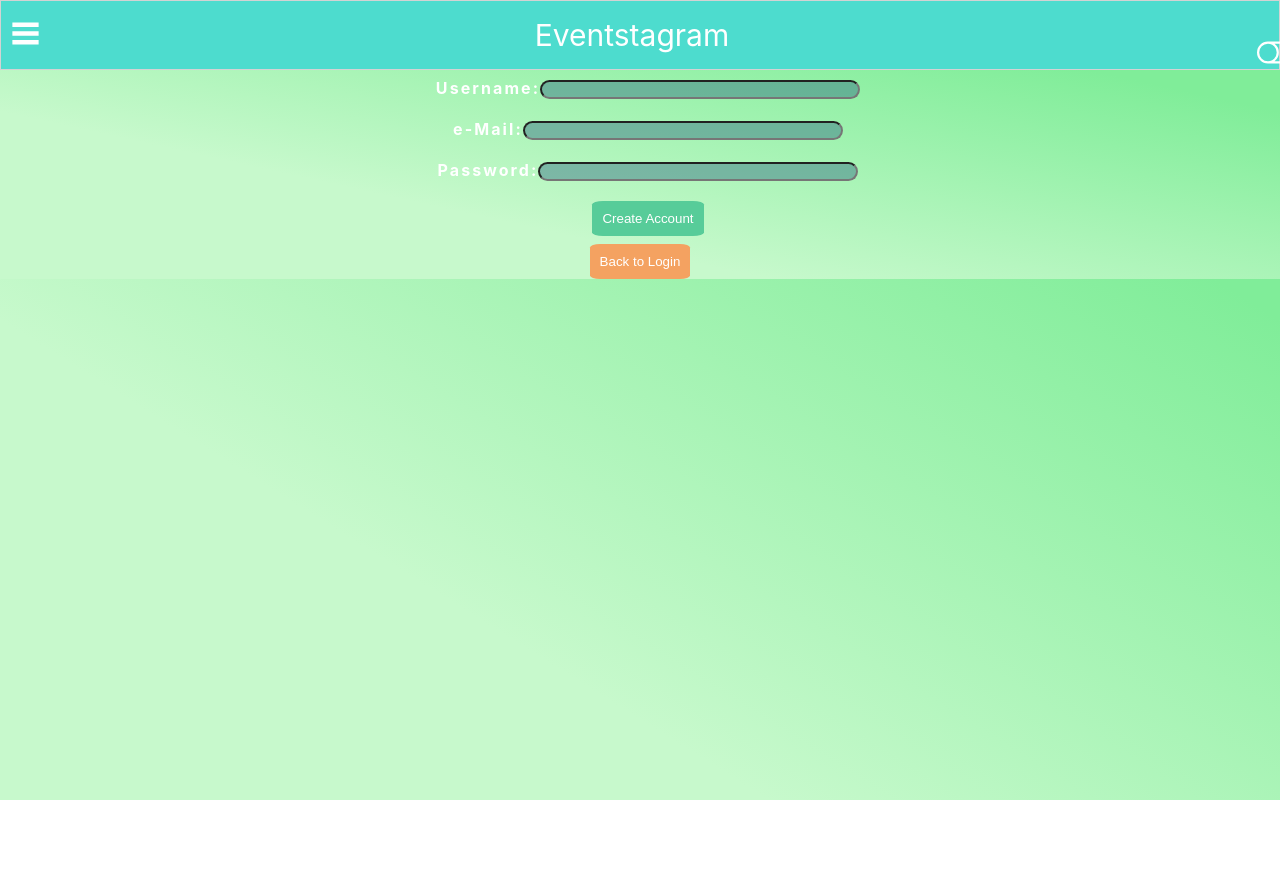
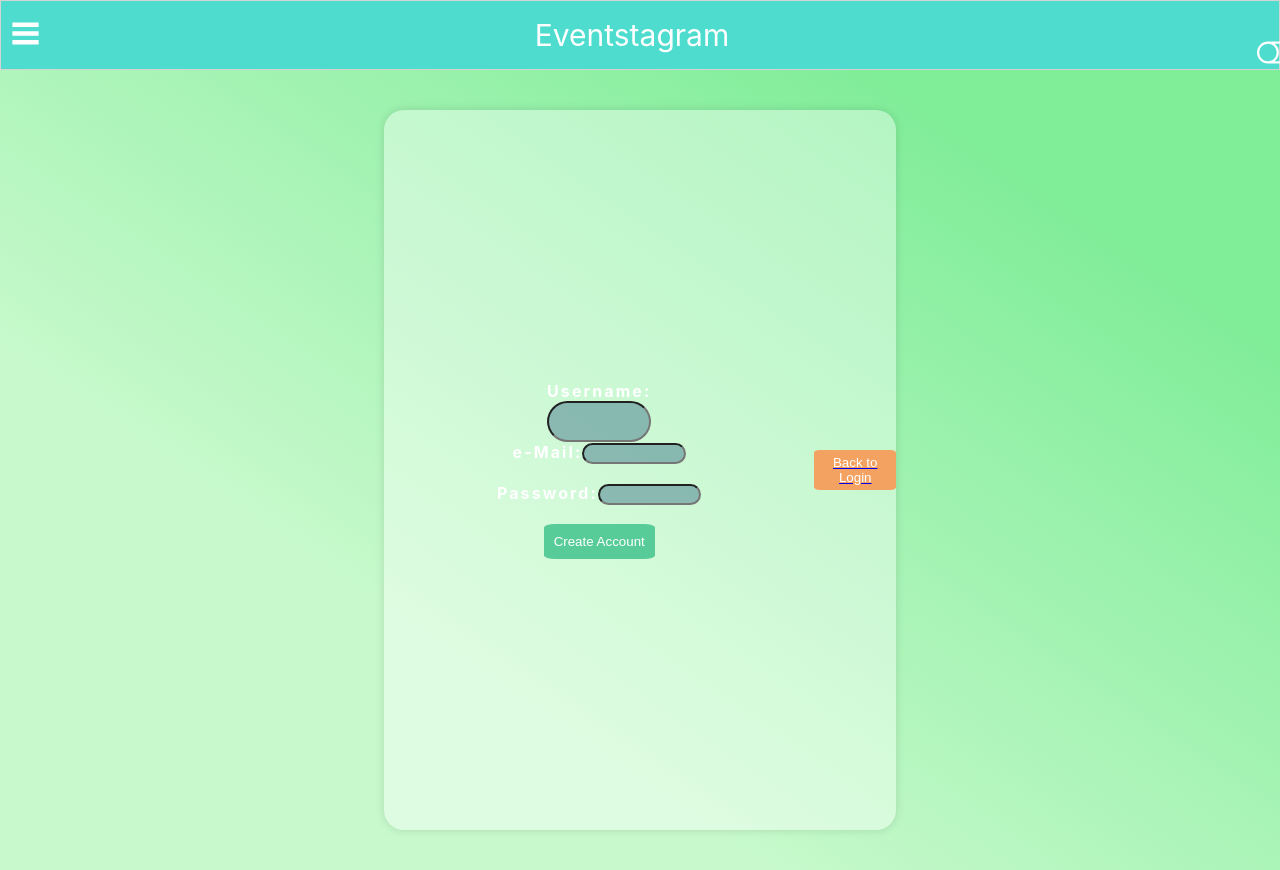
Before and after one commit to Ishamoridin/EventstagramFrontend, a React (Create React App) app: page /SignUp in a window 1280 px wide. Before the commit the page ends 800 px from the top, so only its background shows below. Built offline with nearby package versions, Linux system fonts and the light colour scheme.

Commit message:
login ready for testing

```diff
--- a/src/Components/SignUpModal.jsx
+++ b/src/Components/SignUpModal.jsx
@@ -18,7 +18,8 @@ const SignUpModal = () => {
     }
 
     return (
-        <div>
+        <div className="outerContainer">
+            <div className="innerContainer">
                 <form onSubmit={submitHandler}>
                     <label>Username:
                         <input onChange={(event) => setUsername(event.target.value) } required />
@@ -36,6 +37,7 @@ const SignUpModal = () => {
                 </form>
                 <Link to="/Login"><button className="signUp">Back to Login</button></Link>
             </div>
+        </div>
     )
 }
 
--- a/src/styles/LoginModal.css
+++ b/src/styles/LoginModal.css
@@ -18,7 +18,7 @@ body {
 }
 .innerContainer{
     height: 90vh;
-    width: 25%;
+    width: 40%;
     display: flex;
     align-items: center;
     justify-content: center;
@@ -65,9 +65,12 @@ body {
 }
 .signUp{
     color: #fff;
-    padding: 10px;
-    border-radius: 10%;
+    padding: 5px 10px;
+    border-radius: 7%;
     border: none;
     background-color: #f4a261;
     cursor: pointer;
+    display: flex;
+    align-items: center;
+    justify-content: center;
 }
--- a/src/utils/index.js
+++ b/src/utils/index.js
@@ -1,3 +1,4 @@
+
 // export async function updateMap() {};
 // export async function updateWeather() {};
 export async function getGeolocationFromLocationString(location) {
@@ -43,6 +44,7 @@ export const loadEvent = async () => {
 
 //CRUD Functionality for Users
 export const createUser = async (username, email, password) => {
+  console.log(process.env.REACT_APP_RENDER_URL+"createUser")
   try {
       const response = await fetch(process.env.REACT_APP_RENDER_URL+"createUser", {
           method: "POST",
@@ -86,9 +88,9 @@ export const loginUser = async (username, email, password, setter) => {
               "Content-Type" : "application/json"
           },
           body: JSON.stringify({
-              "username" : username,
-              "email" : email,
-              "password" : password
+              username : username,
+              email : email,
+              password : password
           })
       })
       const data = await response.json()
```
Also changed, not shown: src/Components/loginModal.jsx (+5 -8 lines). Lines whose indentation alone changed are shown as unchanged.
